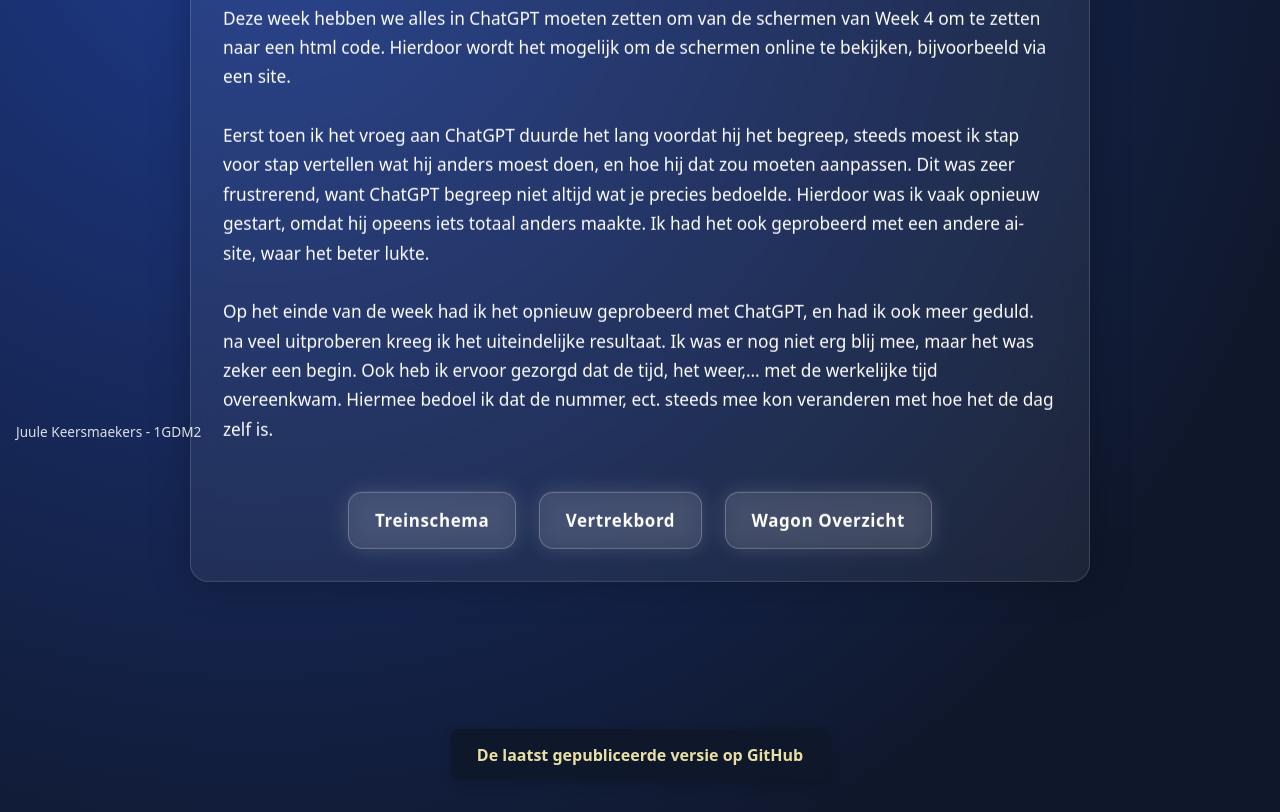
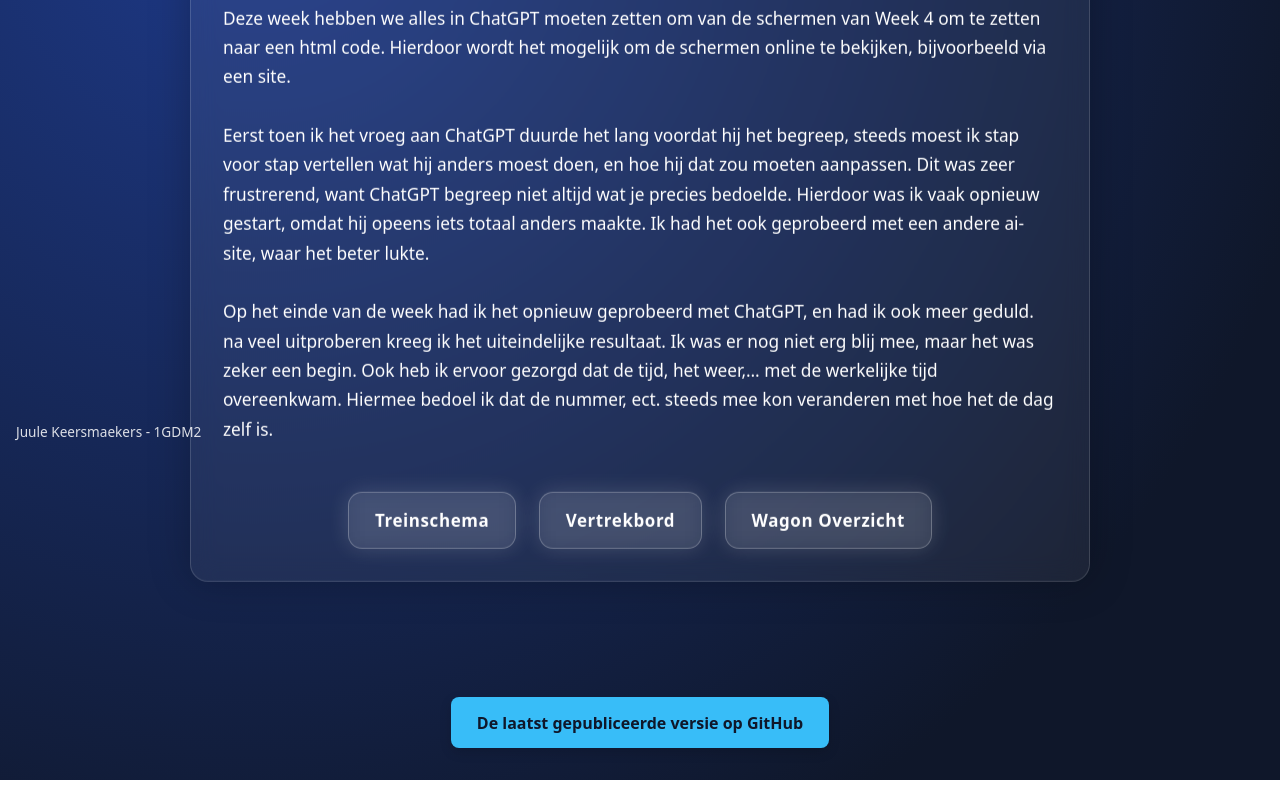
Before and after one commit to Juule-Keersmaekers/Projectdocs, a website: page week 5.html in a window 1280 px wide. Shown: the part 343-1155 px from the top of the page. After the commit the page ends 1123 px from the top, so only its background shows below. Drawn offline with Linux system fonts and the light colour scheme.

Commit message:
Add files via upload

```diff
--- a/week 5.html
+++ b/week 5.html
@@ -419,17 +419,13 @@ document.addEventListener("keydown", e => {
 });
 </script>
 
-
-
-
-
-<footer style="margin-top:4rem;padding:2rem 0;text-align:center;">
+<footer style="margin-top:2rem;padding:2rem 0;text-align:center;">
   <a href="https://github.com/Juule-Keersmaekers/Projectdocs.git" target="_blank"
      style="
         display:inline-block;
         padding:0.9rem 1.6rem;
-        background:#0f172a;
-        color:rgba(255, 245, 180, 0.9);
+        background: #38bdf8;
+        color:#0f172a;
         font-size:1rem;
         font-weight:600;
         border-radius:8px;
```
Also changed, not shown: Week 10.html (+1 -1 lines), week 1.html (+1 -1 lines), week 11.html (+1 -1 lines), week 12.html (+1 -1 lines), week 2.html (+1 -1 lines), week 3.html (+3 -2 lines), week 4.html (+1 -1 lines), week 6.html (+1 -1 lines), week 8.html (+1 -1 lines), week 9.html (+1 -1 lines).
